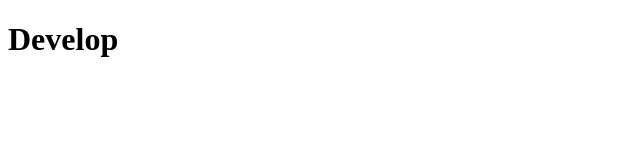
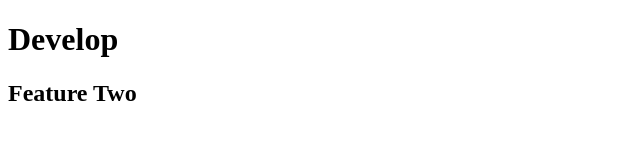
Before and after one commit to xmacx/hw35, a plain HTML site: page index.html in a window 1280 px wide. Shown: the whole page, without its empty margins (0-640 px from the left). Drawn offline with Linux system fonts and the light colour scheme.

Commit message:
Add feature header h2

```diff
--- a/index.html
+++ b/index.html
@@ -8,5 +8,6 @@
 </head>
 <body>
     <h1>Develop</h1>
+    <h2>Feature Two</h2>
 </body>
 </html>
```
